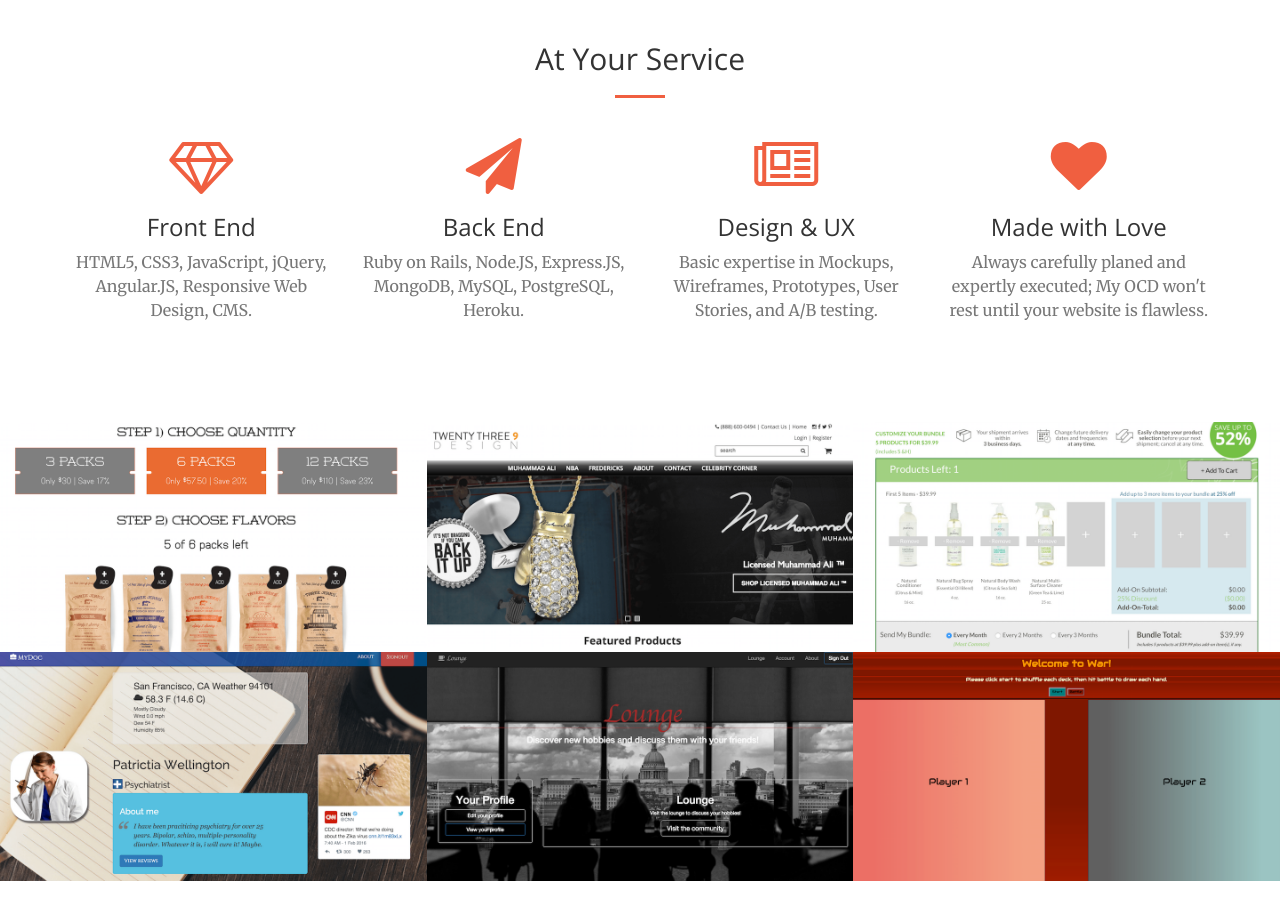
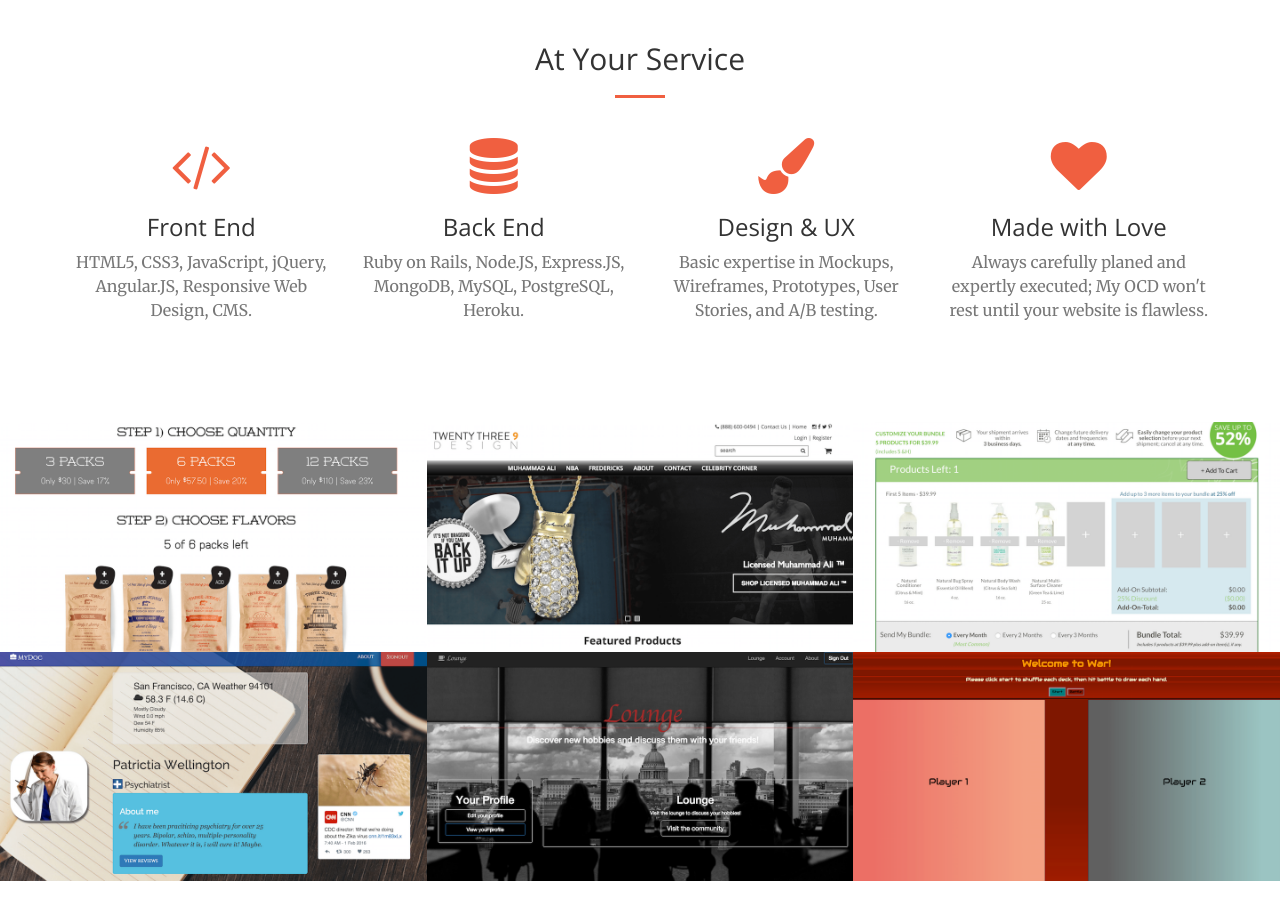
Before and after one commit to dgorgan/Personal-Website, a website: page index.html in a window 1280 px wide. Shown: the part 1300-2220 px from the top of the page. Drawn offline with nearby package versions, Linux system fonts and the light colour scheme.

Commit message:
Asset Management: added new font-awesome icons

```diff
--- a/index.html
+++ b/index.html
@@ -112,7 +112,7 @@
             <div class="row">
                 <div class="col-lg-3 col-md-6 text-center">
                     <div class="service-box">
-                        <i class="fa fa-4x fa-diamond text-primary sr-icons"></i>
+                        <i class="fa fa-4x fa-code text-primary sr-icons"></i>
                         <h3>Front End</h3>
                         <p class="text-muted">HTML5, CSS3, JavaScript, jQuery, Angular.JS,
                           Responsive Web Design, CMS.
@@ -121,7 +121,7 @@
                 </div>
                 <div class="col-lg-3 col-md-6 text-center">
                     <div class="service-box">
-                        <i class="fa fa-4x fa-paper-plane text-primary sr-icons"></i>
+                        <i class="fa fa-4x fa-database text-primary sr-icons"></i>
                         <h3>Back End</h3>
                         <p class="text-muted">Ruby on Rails, Node.JS, Express.JS,
                            MongoDB, MySQL, PostgreSQL, Heroku.  </p>
@@ -129,7 +129,7 @@
                 </div>
                 <div class="col-lg-3 col-md-6 text-center">
                     <div class="service-box">
-                        <i class="fa fa-4x fa-newspaper-o text-primary sr-icons"></i>
+                        <i class="fa fa-4x fa-paint-brush text-primary sr-icons"></i>
                         <h3>Design & UX</h3>
                         <p class="text-muted">Basic expertise in Mockups, Wireframes,
                            Prototypes, User Stories, and A/B testing. </p>
```
